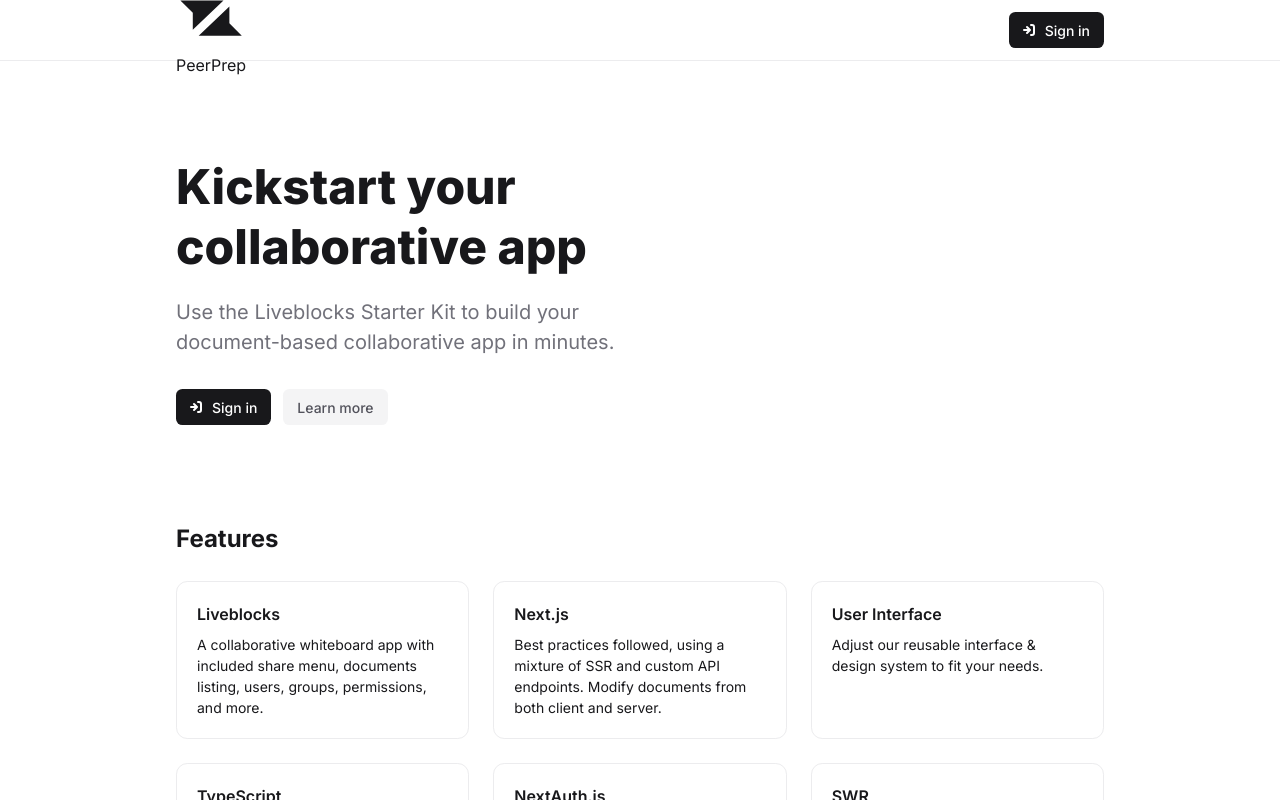
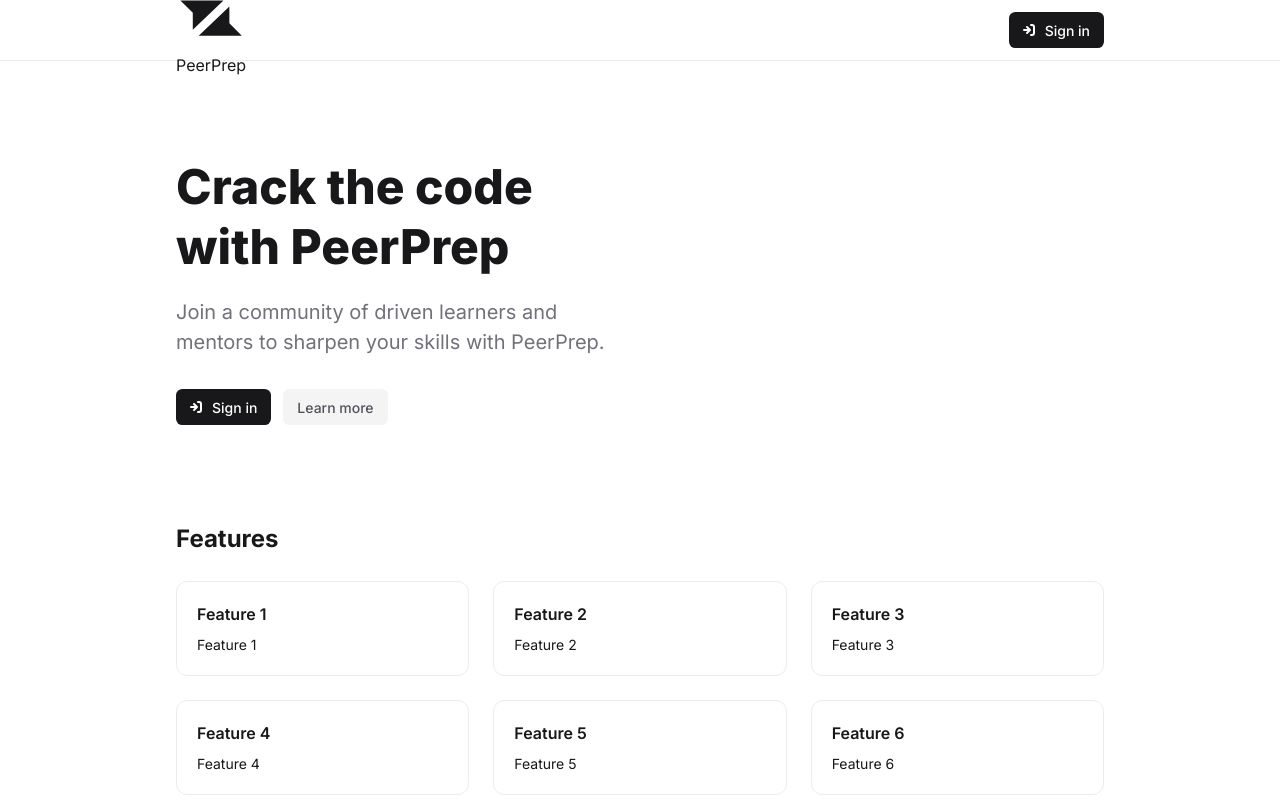
Before and after one commit to yiyefyy/ay2324s1-course-assessment-g25, a Next.js app in the folder frontend/: page / in a window 1280 px wide. Shown: the top 800 px of the page. Built offline with nearby package versions, Linux system fonts and the light colour scheme; no server answers.

Commit message:
chore(page): Modify text in homepage

```diff
--- a/frontend/src/app/page.js
+++ b/frontend/src/app/page.js
@@ -37,11 +37,11 @@
         <Container className={styles.section}>
           <div className={styles.heroInfo}>
             <h1 className={styles.heroTitle}>
-              Kickstart your collaborative&nbsp;app
+              Crack the code with PeerPrep
             </h1>
             <p className={styles.heroLead}>
-              Use the Liveblocks Starter Kit to build your document-based
-              collaborative app in&nbsp;minutes.
+              Join a community of driven learners and mentors to sharpen your
+              skills with PeerPrep.
             </p>
           </div>
           <div className={styles.heroActions}>
@@ -63,55 +63,50 @@
             <Feature
               description={
                 <>
-                  A collaborative whiteboard app with included share menu,
-                  documents listing, users, groups, permissions, and more.
+                  Feature 1
                 </>
               }
-              title="Liveblocks"
+              title="Feature 1"
             />
             <Feature
               description={
                 <>
-                  Best practices followed, using a mixture of SSR and custom API
-                  endpoints. Modify documents from both client and server.
+                  Feature 2
                 </>
               }
-              title="Next.js"
+              title="Feature 2"
             />
             <Feature
               description={
                 <>
-                  Adjust our reusable interface & design system to fit your needs.
+                  Feature 3
                 </>
               }
-              title="User Interface"
+              title="Feature 3"
             />
             <Feature
               description={
                 <>
-                  All custom client and server functions are fully typed, and easy
-                  to update.
+                  Feature 4
                 </>
               }
-              title="TypeScript"
+              title="Feature 4"
             />
             <Feature
               description={
                 <>
-                  Complete authentication, compatible with any NextAuth provider,
-                  including GitHub, Google, Auth0, and many more.
+                  Feature 5
                 </>
               }
-              title="NextAuth.js"
+              title="Feature 5"
             />
             <Feature
               description={
                 <>
-                  See data update live using the SWR (state-while-revalidate)
-                  library.
+                  Feature 6
                 </>
               }
-              title="SWR"
+              title="Feature 6"
             />
           </div>
         </Container>
```
